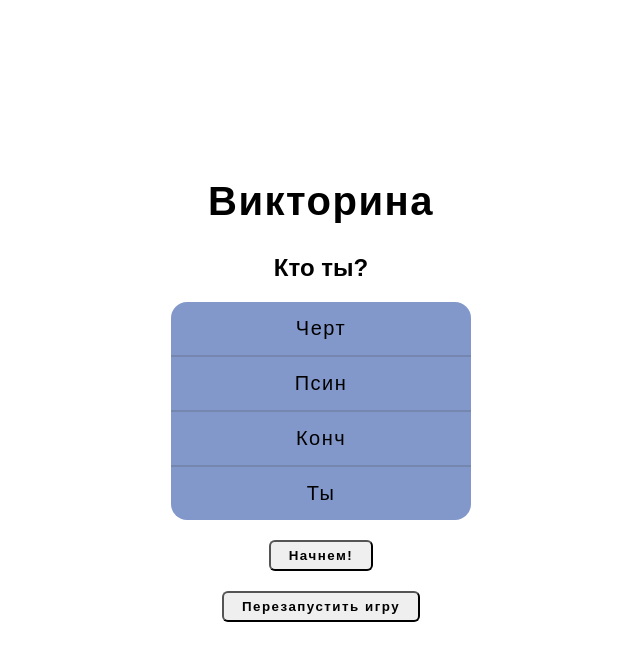
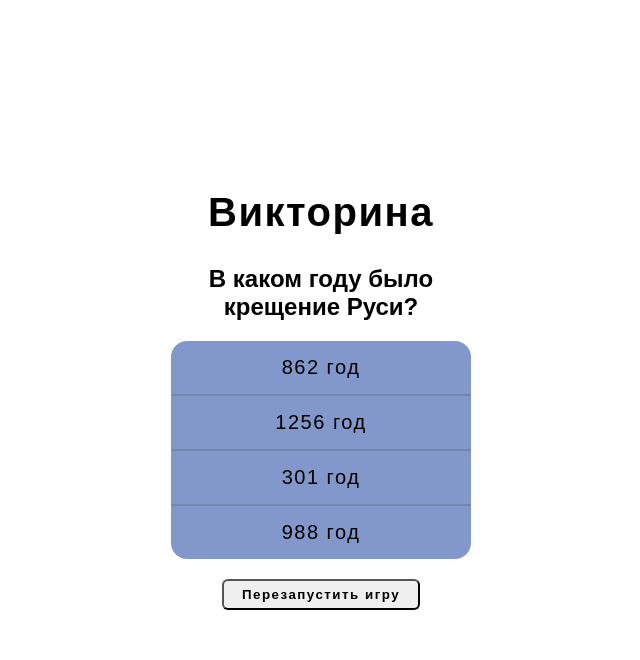
Before and after one commit to Ruhanbaraban/js-project-1, a plain HTML site: page index.html in a window 1280 px wide. Both pictures are taken after a click on the button "Начнем!". Shown: the whole page, without its empty margins (319-959 px from the left). Drawn offline with Linux system fonts and the light colour scheme.

Commit message:
a lot of commit

```diff
--- a/index.html
+++ b/index.html
@@ -10,15 +10,15 @@
     <link href="https://fonts.googleapis.com/css2?family=Josefin+Sans:ital,wght@0,100..700;1,100..700&display=swap" rel="stylesheet">
 </head>
 <body>
-    <div class="container">
+    <div class="container" id="container">
         <h1 id="header">Викторина</h1>
         <div id="questions-box">
-            <h2 id="question">Кто ты?</h2>
+            <h2 id="question"></h2>
             <ul id="answers-wrapper">
-                <li class="answer">Черт</li>
-                <li class="answer">Псин</li>
-                <li class="answer">Конч</li>
-                <li class="answer">Ты</li>
+                <li class="answer"></li>
+                <li class="answer"></li>
+                <li class="answer"></li>
+                <li class="answer"></li>
             </ul>
         </div>
         <button id="startGame">Начнем!</button>
--- a/script.js
+++ b/script.js
@@ -1,4 +1,4 @@
-const container = document.getElementsByClassName("container");
+const container = document.getElementById("container");
 const header = document.getElementById("header");
 const questionsBox = document.getElementById("questions-box");
 const question = document.getElementById("question");
@@ -6,19 +6,66 @@ const answersWrapper = document.getElementById("answers-wrapper")
 const answer = document.getElementsByClassName("answer");
 const startButton = document.getElementById("startGame");
 const restartButton = document.getElementById("restartGame");
-
 const questions = [
     {
         questionNumber: 1,
-        question: "В каком году было крещение Руси",
+        question: "В каком году было крещение Руси?",
         answers: ["862 год", "1256 год", "301 год", "988 год"],
         correctAnswer: 4
 
     },
     {
-        questionNumber: 1,
-        question: "В каком году было крещение Руси",
-        answers: ["862 год", "1256 год", "301 год", "988 год"],
+        questionNumber: 2,
+        question: "В каком году началась вторая мировая война?",
+        answers: ["1812 год", "1914 год", "1939 год", "1941 год"],
+        correctAnswer: 3
+    },
+    {
+        questionNumber: 3,
+        question: "В каком году распался СССР?",
+        answers: ["1991 год", "1992 год", "1990 год", "1993 год"],
+        correctAnswer: 1
+    },
+    {
+        questionNumber: 4,
+        question: "в каком году была основана крепость 'Владикавказ'?",
+        answers: ["1774 год", "1809 год", "1735 год", "1784 год"],
         correctAnswer: 4
     }
 ];
+let correctAnswersResult = 0;
+// Фунция, отвечающая за старт игры
+let indexOfQuestion = 0;
+let currentQuestion = questions[indexOfQuestion];
+startButton.addEventListener("click", (e) => {
+    container.classList.add("active")
+    question.innerHTML = currentQuestion.question;
+    for(let i = 0; i < 4; i++){
+        answer[i].innerHTML = currentQuestion.answers[i];
+    }
+    Array.from(answer).forEach((element, index) => {
+    element.addEventListener("click", () => {
+        if(index + 1 === currentQuestion.correctAnswer){
+            alert("Правильно!");
+            correctAnswersResult++
+           } else{
+            alert("Неправильно!")
+        }
+        changeQuestion()
+    });
+});
+});
+
+function changeQuestion(){
+        indexOfQuestion++
+    if(indexOfQuestion > 3){
+        container.classList.remove("active");
+        alert(`Ты ответил на ${correctAnswersResult}/${questions.length}`)
+        return;
+    }
+    currentQuestion = questions[indexOfQuestion];
+    question.innerHTML = currentQuestion.question;
+    for(let i = 0; i < 4; i++){
+        answer[i].innerHTML = currentQuestion.answers[i];
+    }
+}
--- a/style.css
+++ b/style.css
@@ -36,10 +36,16 @@ body{
     flex-direction: column;
     align-items: center;
     gap: 20px;
+    display: none;
+}
+
+.container.active #questions-box{
+    display: flex;
 }
 
 .container #questions-box #question{
     font-family: Arial, Helvetica, sans-serif;
+    text-align: center;
 }
 
 .container #questions-box #answers-wrapper{
@@ -83,6 +89,10 @@ body{
     margin: 20px 0 0 0;
 }
 
+.container.active #startGame{
+    display: none;
+}
+
 .container #restartGame{
     padding: 6px 18px;
     border-radius: 6px;
@@ -90,4 +100,9 @@ body{
     font-weight: 600;
     letter-spacing: 1.5px;
     margin: 20px 0 0 0;
+    display: none;
 }
+
+.container.active #restartGame{
+    display: block;
+}
```
